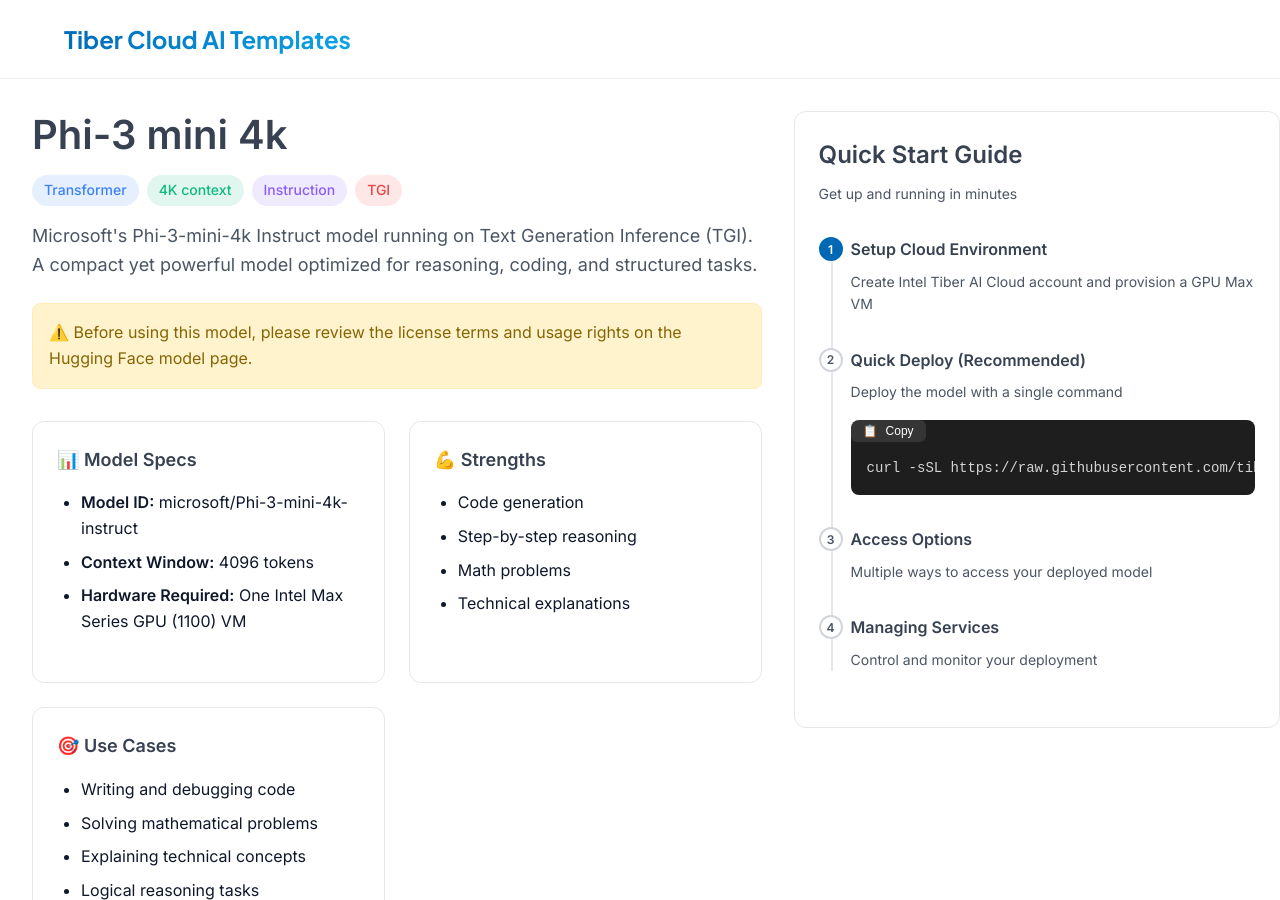
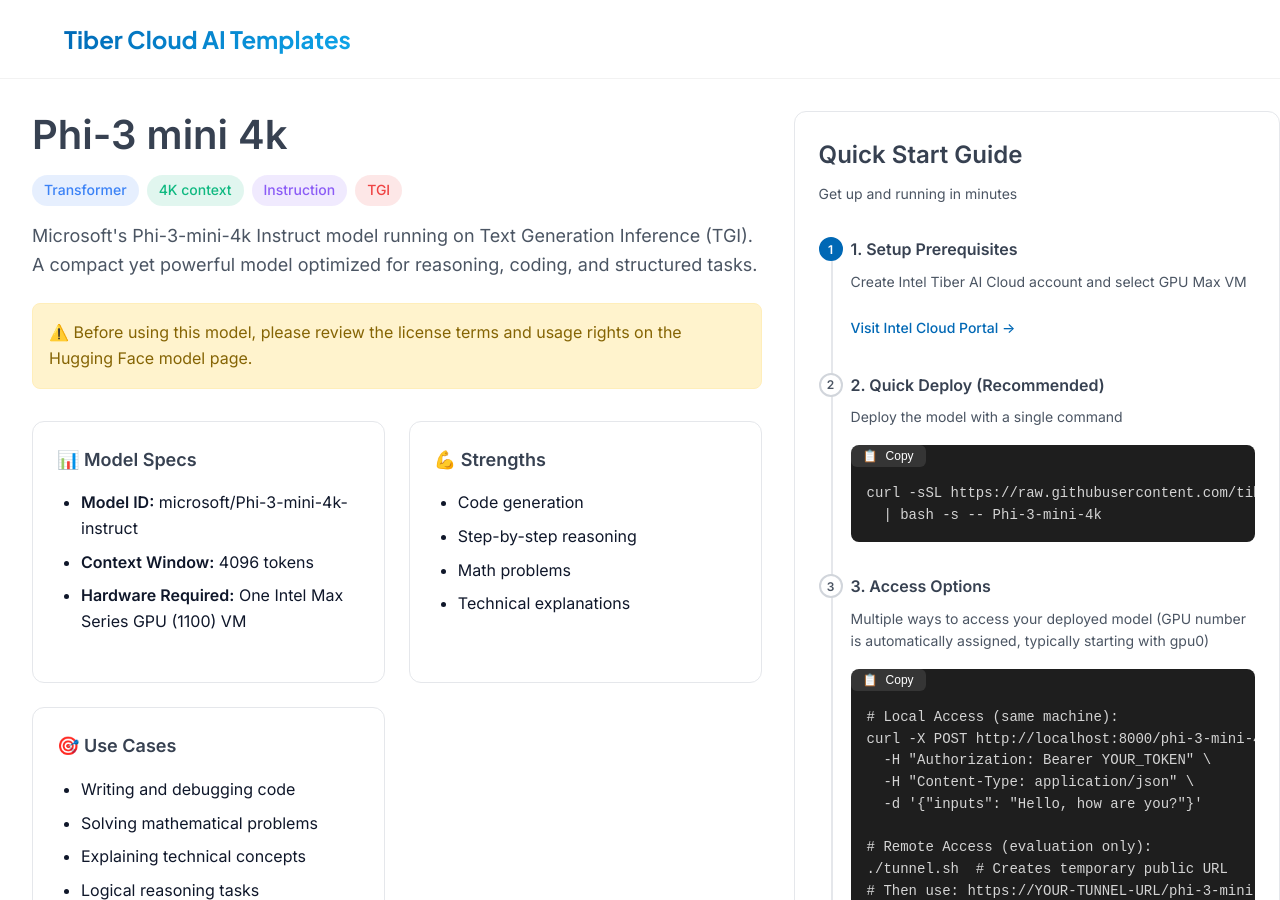
Before and after one commit to TiberAICommunity/ai-templates, a Jekyll site: the page built from model/phi-3-mini-4k.md, in a window 1280 px wide and 900 px high. Built offline with Jekyll 4.4.1, drawn with Linux system fonts in a browser that asks for light colours; some of the changed lines change nothing that is shown; some of the changed text lies outside the part shown.

Commit message:
Update phi-3-mini-4k.yaml

```diff
--- a/_data/models/phi-3-mini-4k.yaml
+++ b/_data/models/phi-3-mini-4k.yaml
@@ -94,86 +94,48 @@
   - "Logical reasoning tasks"
 
 deployment_steps:
-  - title: "Setup Cloud Environment"
-    description: "Create Intel Tiber AI Cloud account and provision a GPU Max VM"
-    subsections:
-      - title: "Create Account"
-        description: "Sign up for Intel Tiber AI Cloud"
-        code: |
-          # Visit Intel Cloud Portal and create account
-          https://cloud.intel.com
+  - title: "1. Setup Prerequisites"
+    description: "Create Intel Tiber AI Cloud account and select GPU Max VM"
+    link: "https://cloud.intel.com"
+    link_text: "Visit Intel Cloud Portal"
 
-          # Select GPU Max VM with recommended specs:
-          # - OS: Ubuntu 22.04
-          # - GPU: Intel Data Center GPU Max
-          # - Memory: 32GB+ recommended
-
-      - title: "Connect to VM"
-        description: "SSH into your provisioned VM"
-        code: |
-          ssh user@your-vm-ip
-          # Replace user and your-vm-ip with your credentials
-
-  - title: "Quick Deploy (Recommended)"
+  - title: "2. Quick Deploy (Recommended)"
     description: "Deploy the model with a single command"
     code: |
-      curl -sSL https://raw.githubusercontent.com/tiberaicommunity/xpu_tgi/main/quick-deploy.sh | bash -s -- Phi-3-mini-4k
+      curl -sSL https://raw.githubusercontent.com/tiberaicommunity/xpu_tgi/main/quick-deploy.sh \
+        | bash -s -- Phi-3-mini-4k
 
-  - title: "Access Options"
-    description: "Multiple ways to access your deployed model"
-    subsections:
-      - title: "Local Access"
-        description: "Direct access on the same machine"
-        code: |
-          # Your authentication token will be displayed after deployment
-          # Use it in your requests:
+  - title: "3. Access Options"
+    description: "Multiple ways to access your deployed model (GPU number is automatically assigned, typically starting with gpu0)"
+    code: |
+      # Local Access (same machine):
+      curl -X POST http://localhost:8000/phi-3-mini-4k/gpu0/generate \
+        -H "Authorization: Bearer YOUR_TOKEN" \
+        -H "Content-Type: application/json" \
+        -d '{"inputs": "Hello, how are you?"}'
 
-          curl -X POST http://localhost:8000/generate \
-            -H "Authorization: Bearer YOUR_TOKEN" \
-            -H "Content-Type: application/json" \
-            -d '{
-              "inputs": "Write a Python function that calculates factorial:",
-              "parameters": {
-                "max_new_tokens": 150,
-                "temperature": 0.2
-              }
-            }'
+      # Remote Access (evaluation only):
+      ./tunnel.sh  # Creates temporary public URL
+      # Then use: https://YOUR-TUNNEL-URL/phi-3-mini-4k/gpu0/generate
 
-      - title: "Remote Access (Evaluation)"
-        description: "Temporary public URL for testing"
-        code: |
-          # In a new terminal on the VM:
-          ./tunnel.sh
+      # SSH Tunnel (recommended):
+      ssh -L 8000:localhost:8000 -J guest@guest-ip user@your-vm-ip
+      # Then use: http://localhost:8000/phi-3-mini-4k/gpu0/generate
 
-          # Use the generated URL with your token:
-          curl -X POST https://YOUR-TUNNEL-URL/generate \
-            -H "Authorization: Bearer YOUR_TOKEN" \
-            -H "Content-Type: application/json" \
-            -d '{"inputs": "Hello!"}'
+  - title: "4. Managing Services"
+    description: "Control and monitor your deployment"
+    code: |
+      # Check status
+      ./tgi-status.sh
 
-      - title: "SSH Tunnel (Recommended)"
-        description: "Secure remote access through SSH"
-        code: |
-          # On your local machine:
-          ssh -L 8000:localhost:8000 user@your-vm-ip
-
-          # Then access via localhost:8000
-
-  - title: "Managing Services"
-    description: "Control and monitor your deployment"
-    subsections:
-      - title: "Check Status"
-        code: "./tgi-status.sh"
-
-      - title: "Stop Services"
-        code: |
-          ./service_cleanup.sh --all     # Stop all services
-          ./service_cleanup.sh --gpu N   # Stop specific GPU
+      # Stop services
+      ./service_cleanup.sh --all     # Stop all services
+      ./service_cleanup.sh --gpu N   # Stop specific GPU
 
 examples:
   - title: "Code Generation"
     code: |
-      curl -X POST http://localhost:8000/generate \
+      curl -X POST http://localhost:8000/phi-3-mini-4k/gpu0/generate \
         -H "Authorization: Bearer YOUR_TOKEN" \
         -H 'Content-Type: application/json' \
         -d '{
@@ -186,7 +148,7 @@
 
   - title: "Step-by-Step Math"
     code: |
-      curl -X POST http://localhost:8000/generate \
+      curl -X POST http://localhost:8000/phi-3-mini-4k/gpu0/generate \
         -H "Authorization: Bearer YOUR_TOKEN" \
         -H 'Content-Type: application/json' \
         -d '{
```
